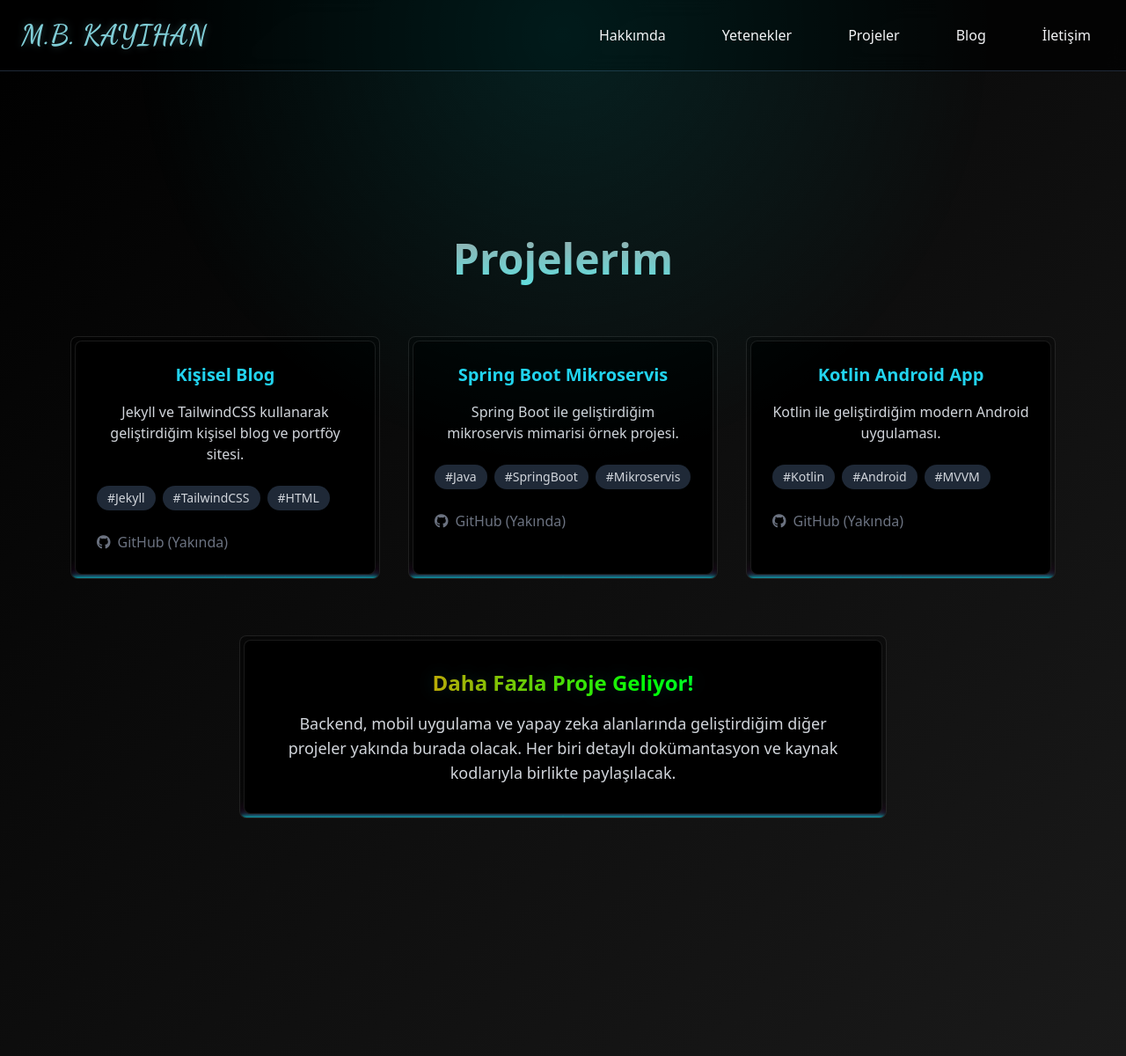
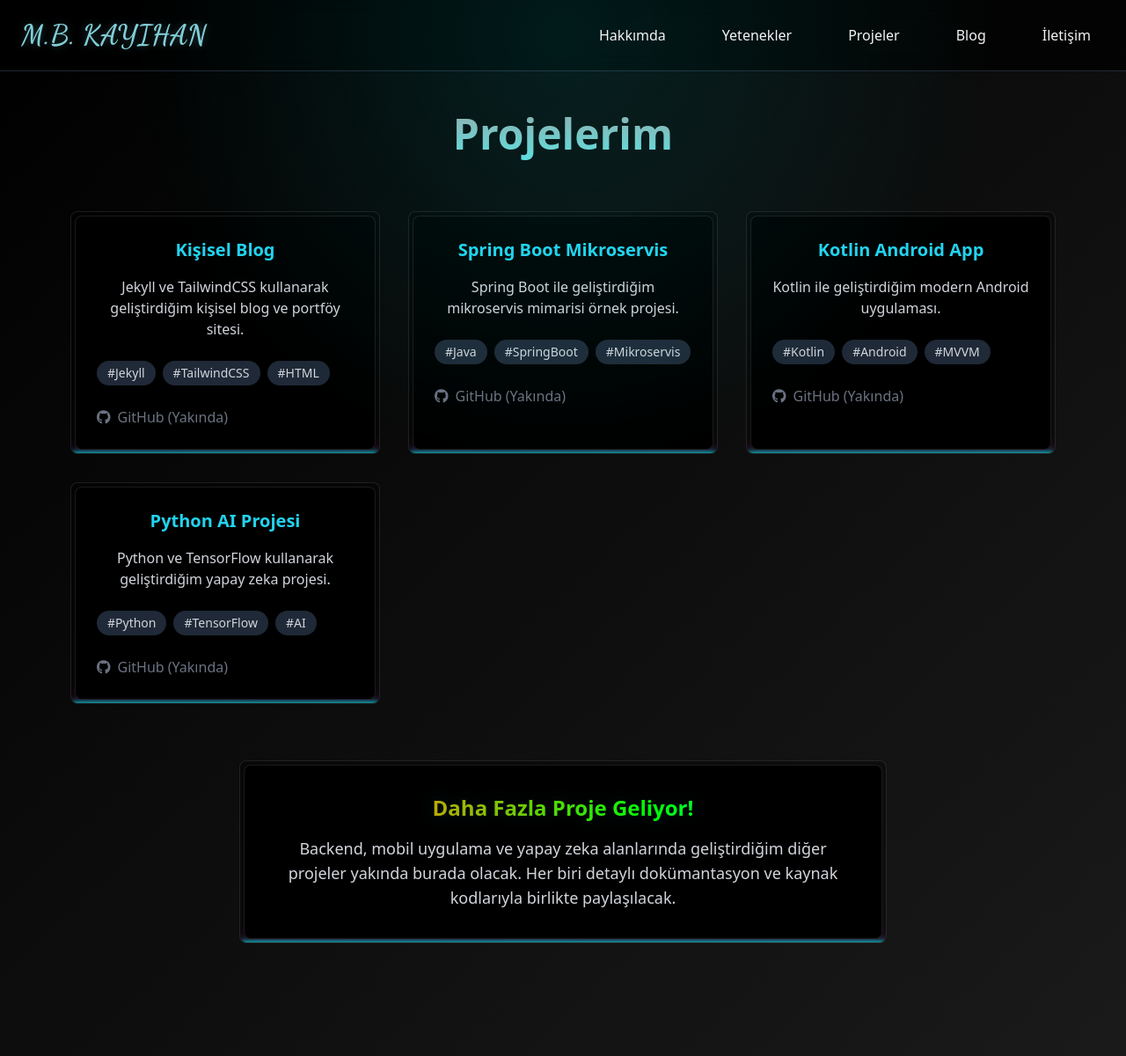
Before and after one commit to MuratBahadirKayihan/mbkblog, a Jekyll site: the page built from pages/projects.html, in a window 1280 px wide and 1200 px high. Shown: the whole window at 88% size. Built offline with Jekyll 4.4.1, drawn with Linux system fonts in a browser that asks for light colours; nearby versions of some CDN libraries.

Commit message:
Fix: Update contact page, navbar links and projects page

```diff
--- a/_layouts/default.html
+++ b/_layouts/default.html
@@ -71,13 +71,13 @@
     <nav class="fixed w-full bg-black bg-opacity-70 backdrop-blur-md z-50 border-b border-gray-800">
         <div class="container mx-auto px-6 py-4">
             <div class="flex items-center justify-between">
-                <a href="{{ '/' | relative_url }}" class="logo-text">M.B. KAYIHAN</a>
+                <a href="/" class="logo-text">M.B. KAYIHAN</a>
                 <div class="hidden md:flex space-x-8">
-                    <a href="{{ '/' | relative_url }}#about" class="nav-link {% if page.url == '/' %}active{% endif %}">Hakkımda</a>
-                    <a href="{{ '/skills' | relative_url }}" class="nav-link {% if page.url == '/skills' %}active{% endif %}">Yetenekler</a>
-                    <a href="{{ '/projects' | relative_url }}" class="nav-link {% if page.url == '/projects' %}active{% endif %}">Projeler</a>
-                    <a href="{{ '/blog' | relative_url }}" class="nav-link {% if page.url == '/blog' %}active{% endif %}">Blog</a>
-                    <a href="{{ '/contact' | relative_url }}" class="nav-link {% if page.url == '/contact' %}active{% endif %}">İletişim</a>
+                    <a href="/" class="nav-link {% if page.url == '/' %}active{% endif %}">Hakkımda</a>
+                    <a href="/yetenekler" class="nav-link {% if page.url == '/yetenekler' %}active{% endif %}">Yetenekler</a>
+                    <a href="/projeler" class="nav-link {% if page.url == '/projeler' %}active{% endif %}">Projeler</a>
+                    <a href="/blog" class="nav-link {% if page.url == '/blog' %}active{% endif %}">Blog</a>
+                    <a href="/iletisim" class="nav-link {% if page.url == '/iletisim' %}active{% endif %}">İletişim</a>
                 </div>
                 <button class="md:hidden" id="menu-button">
                     <i class="fas fa-bars text-2xl"></i>
@@ -89,11 +89,11 @@
     <!-- Mobil Menü -->
     <div class="fixed inset-0 bg-black bg-opacity-95 backdrop-blur-lg z-40 hidden" id="mobile-menu">
         <div class="flex flex-col items-center justify-center h-full space-y-8">
-            <a href="{{ '/' | relative_url }}#about" class="text-xl hover:text-cyan-400 transition-colors">Hakkımda</a>
-            <a href="{{ '/skills' | relative_url }}" class="text-xl hover:text-cyan-400 transition-colors">Yetenekler</a>
-            <a href="{{ '/projects' | relative_url }}" class="text-xl hover:text-cyan-400 transition-colors">Projeler</a>
-            <a href="{{ '/blog' | relative_url }}" class="text-xl hover:text-cyan-400 transition-colors">Blog</a>
-            <a href="{{ '/contact' | relative_url }}" class="text-xl hover:text-cyan-400 transition-colors">İletişim</a>
+            <a href="/" class="text-xl hover:text-cyan-400 transition-colors">Hakkımda</a>
+            <a href="/yetenekler" class="text-xl hover:text-cyan-400 transition-colors">Yetenekler</a>
+            <a href="/projeler" class="text-xl hover:text-cyan-400 transition-colors">Projeler</a>
+            <a href="/blog" class="text-xl hover:text-cyan-400 transition-colors">Blog</a>
+            <a href="/iletisim" class="text-xl hover:text-cyan-400 transition-colors">İletişim</a>
         </div>
     </div>
 
--- a/pages/projects.html
+++ b/pages/projects.html
@@ -71,6 +71,25 @@
                     </span>
                 </div>
             </div>
+
+            <!-- Python AI Projesi -->
+            <div class="gradient-border">
+                <div class="p-6 rounded-lg skill-card">
+                    <h3 class="text-xl font-bold mb-4 text-cyan-400">Python AI Projesi</h3>
+                    <p class="text-gray-300 mb-6">
+                        Python ve TensorFlow kullanarak geliştirdiğim yapay zeka projesi.
+                    </p>
+                    <div class="flex flex-wrap gap-2 mb-6">
+                        <span class="text-sm bg-gray-800 rounded-full px-3 py-1 text-gray-300">#Python</span>
+                        <span class="text-sm bg-gray-800 rounded-full px-3 py-1 text-gray-300">#TensorFlow</span>
+                        <span class="text-sm bg-gray-800 rounded-full px-3 py-1 text-gray-300">#AI</span>
+                    </div>
+                    <span class="inline-flex items-center text-gray-500 cursor-not-allowed">
+                        <i class="fab fa-github mr-2"></i>
+                        <span>GitHub (Yakında)</span>
+                    </span>
+                </div>
+            </div>
         </div>
 
         <!-- Yakında Gelecek Projeler Mesajı -->
```
Also changed, not shown: other parts of pages/projects.html (+1 -1 lines), pages/contact.html (+48 -43 lines).
